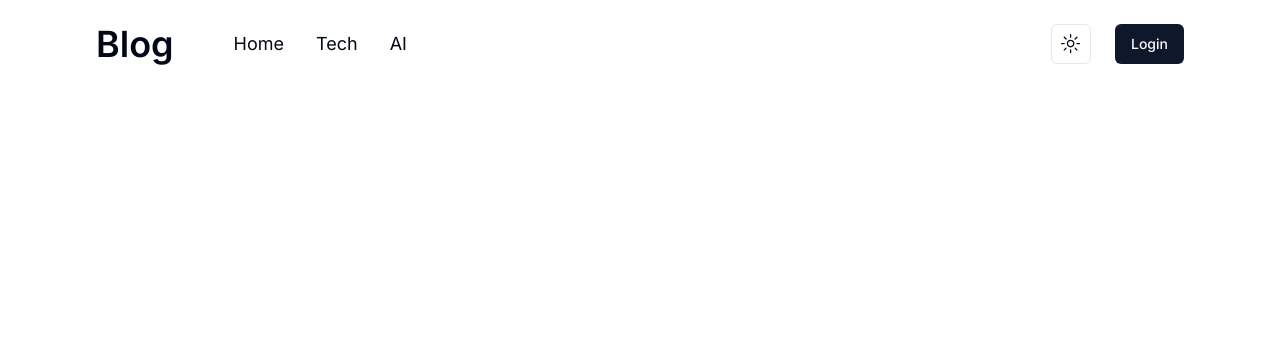
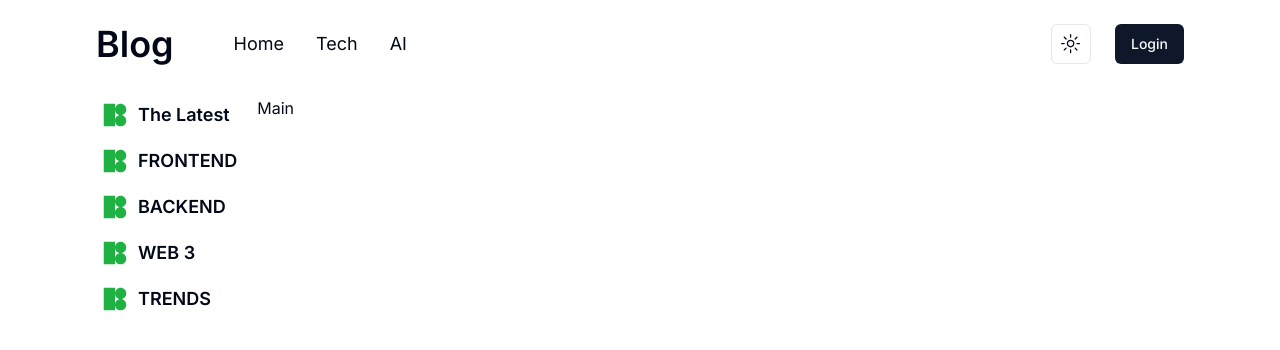
Before and after one commit to mdanjumkamali/blog-client, a Next.js app: page / in a window 1280 px wide. Shown: the top 350 px of the page. Built offline with nearby package versions, Linux system fonts and the light colour scheme.

Commit message:
Add Sidebar

```diff
--- a/app/page.tsx
+++ b/app/page.tsx
@@ -1,9 +1,15 @@
+import Main from "@/components/main/Main";
 import Navbar from "@/components/navbar/Navbar";
+import Sidebar from "@/components/sidebar/Sidebar";
 
 export default function Home() {
   return (
     <div className="mx-8 md:mx-24 mt-6">
       <Navbar />
+      <main className="flex gap-4 mt-8">
+        <Sidebar />
+        <Main />
+      </main>
     </div>
   );
 }
--- /dev/null
+++ b/components/main/Main.tsx
@@ -0,0 +1,7 @@
+import React from "react";
+
+const Main = () => {
+  return <div className="w-[80%]">Main</div>;
+};
+
+export default Main;
--- /dev/null
+++ b/components/sidebar/Sidebar.tsx
@@ -0,0 +1,69 @@
+"use client";
+
+import Image from "next/image";
+import React, { useState } from "react";
+
+interface SidebarItem {
+  id: number;
+  title: string;
+  icons: string;
+}
+
+const data: SidebarItem[] = [
+  {
+    id: 1,
+    title: "The Latest",
+    icons: "/latest.svg",
+  },
+  {
+    id: 2,
+    title: "FRONTEND",
+    icons: "/latest.svg",
+  },
+  {
+    id: 3,
+    title: "BACKEND",
+    icons: "/latest.svg",
+  },
+  {
+    id: 4,
+    title: "WEB 3",
+    icons: "/latest.svg",
+  },
+  {
+    id: 5,
+    title: "TRENDS",
+    icons: "/latest.svg",
+  },
+
+  // Add more items as needed
+];
+
+const Sidebar = () => {
+  const [active, setActive] = useState<number | null>(null);
+  const onActive = (id: number) => {
+    setActive(id);
+  };
+  return (
+    <div>
+      {data.map((item) => (
+        <div
+          key={item.id}
+          className={
+            active === item.id
+              ? "flex items-center gap-2 dark mb-2 rounded-md p-1 cursor-pointer bg-black text-white dark:bg-white dark:text-black"
+              : "flex items-center gap-2 dark mb-2 rounded-md p-1 cursor-pointer hover:bg-black dark:hover:bg-white"
+          }
+          onClick={() => onActive(item.id)}
+        >
+          <Image src={item.icons} alt={item.title} width={30} height={30} />
+          <h4 className="text-lg font-semibold dark hover:text-black ">
+            {item.title}
+          </h4>
+        </div>
+      ))}
+    </div>
+  );
+};
+
+export default Sidebar;
```
Also changed, not shown: public/latest.svg (added).
